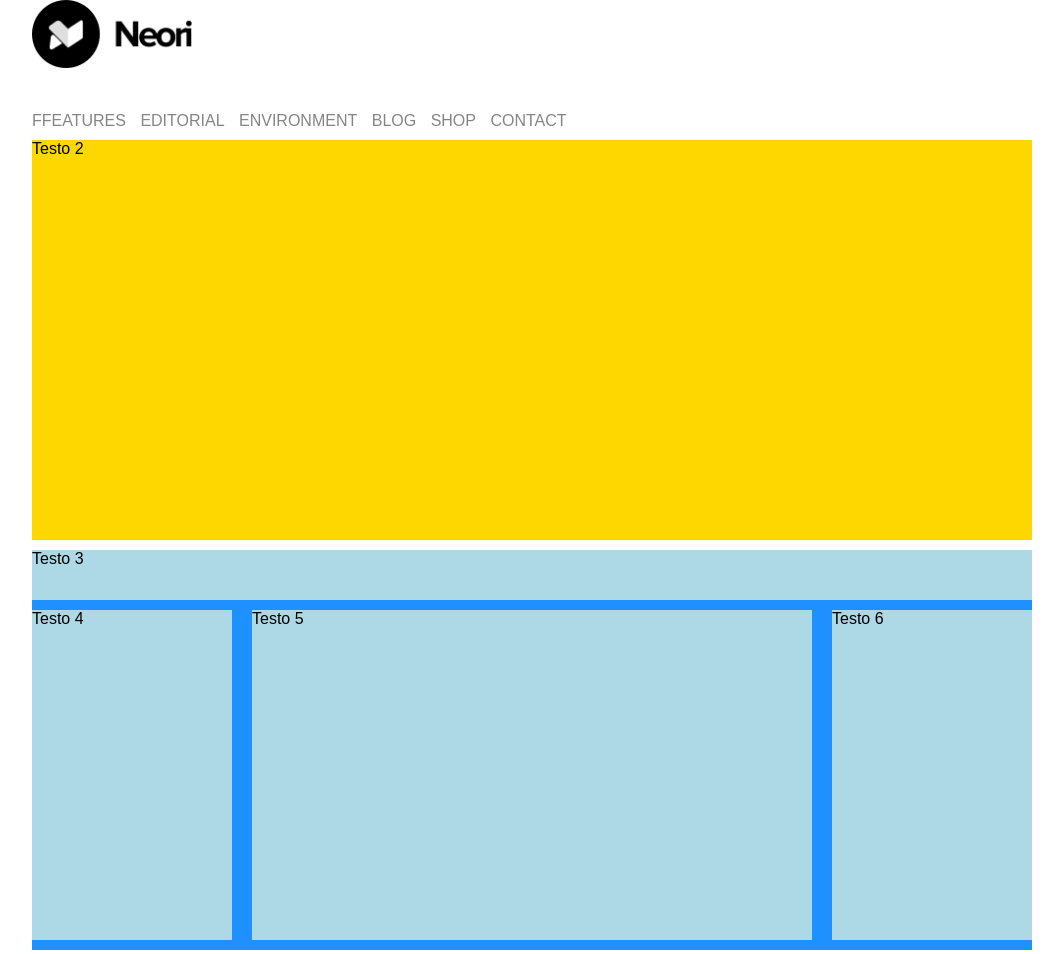
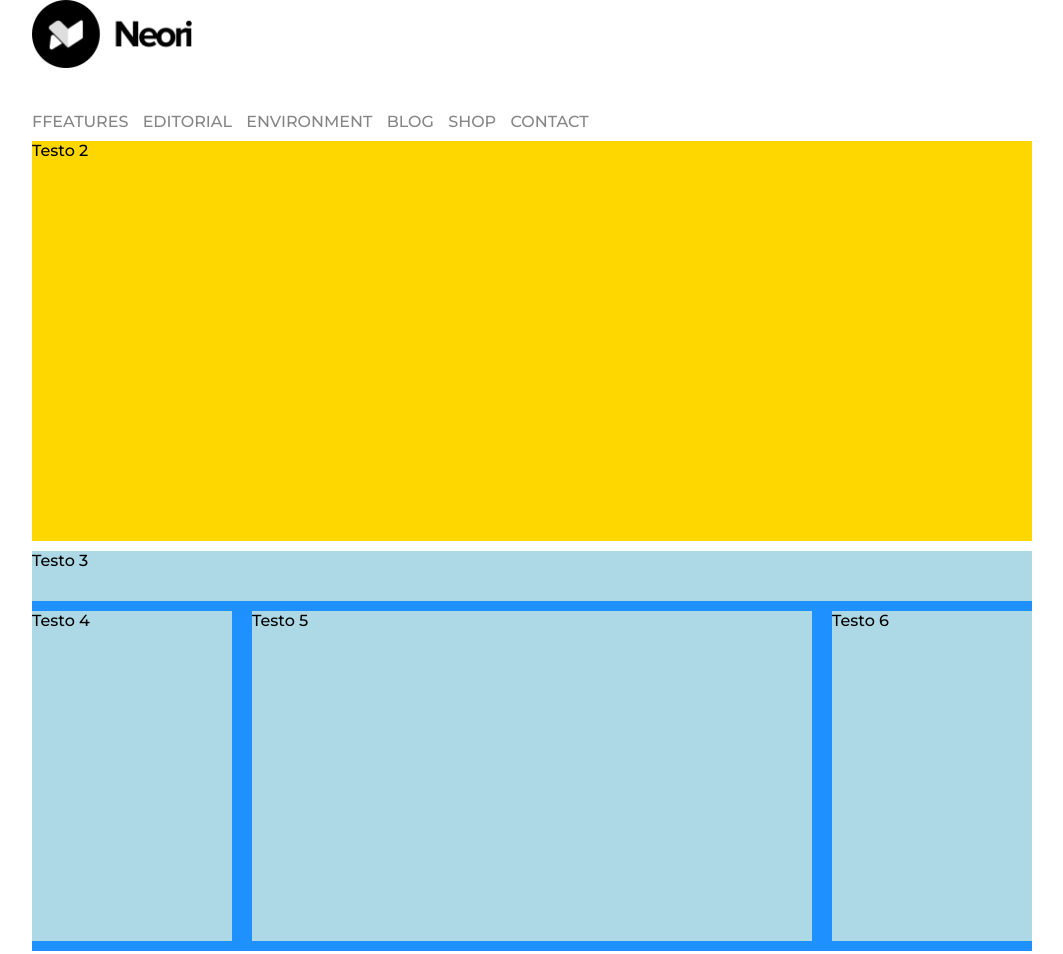
Before and after one commit to EmmanueleLibraro/htmlcss-wp, a plain HTML site: page index.html in a window 1280 px wide. Shown: the top 954 px of the page, without its empty margins (108-1171 px from the left). Drawn offline with Linux system fonts and the light colour scheme.

Commit message:
Fine lista

```diff
--- a/css/main.css
+++ b/css/main.css
@@ -5,15 +5,20 @@
 }
 
 body{
-    font-family: sans-serif;
+    font-family:'Montserrat',sans-serif;
     width: 1000px;
     margin: 0 auto;
+    font-weight: 100;
 }
 
-/* Inizio */
-.header{
-    /* background: fuchsia; */
-    /* height: 100px; */
+/* Modifica spessore scrittura */
+h1,
+h2,
+h3,
+h4,
+h5,
+h6 {
+    font-weight: 600;
 }
 
 /* Logo-iniziale */
--- a/index.html
+++ b/index.html
@@ -6,6 +6,8 @@
     <meta name="viewport" content="width=device-width, initial-scale=1.0">
     <title>Layout</title>
     <link rel="stylesheet" href="./css/main.css">
+    <link rel="preconnect" href="https://fonts.gstatic.com">
+    <link href="https://fonts.googleapis.com/css2?family=Montserrat:ital,wght@0,500;1,300&display=swap" rel="stylesheet">
 </head>
 <body>
 
@@ -41,6 +43,7 @@
             </ul>
         </nav>
      </div>
+    <!-- Fine lista -->
 
     <main >
     <!-- section-1 -->
```
